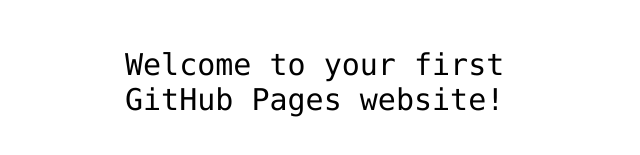
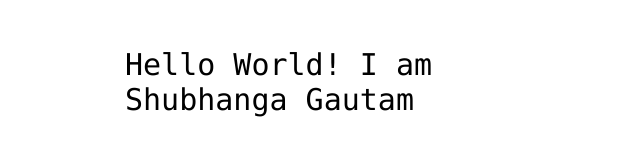
Before and after one commit to ShubhangaGautam/ShubhangaGautam.github.io, a plain HTML site: page index.html in a window 1280 px wide. Shown: the part 341-496 px from the top of the page, without its empty margins (315-955 px from the left). Drawn offline with Linux system fonts and the light colour scheme.

Commit message:
Update index.html
Adding Page Intro

```diff
--- a/index.html
+++ b/index.html
@@ -12,7 +12,7 @@
 <img src="https://octodex.github.com/images/daftpunktocat-thomas.gif" id="octocat" alt="octocat-gif" />
 
 <!-- Change this code here by copy and pasting your template on line 15 -->
-<p>Welcome to your first GitHub Pages website!</p>
+<p>Hello World! I am Shubhanga Gautam</p>
 
 </body>
 </html>
```
